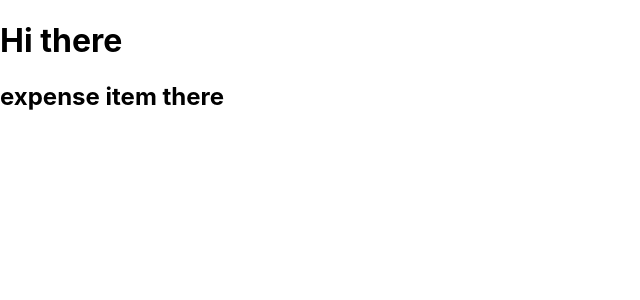
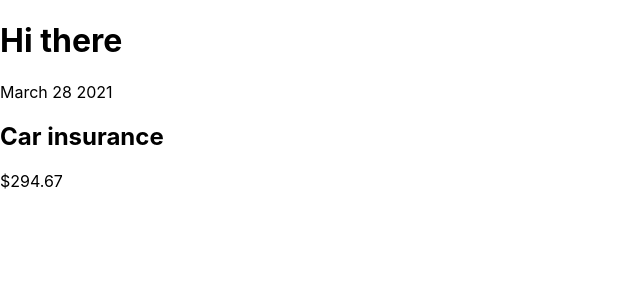
Before and after one commit to imran-farooq7/expense-tracker, a React (Create React App) app: page / in a window 1280 px wide. Shown: the top 300 px of the page, without its empty margins (0-640 px from the left). Built offline with nearby package versions, Linux system fonts and the light colour scheme.

Commit message:
Expense item component updated

```diff
--- a/src/components/ExpenseItem.js
+++ b/src/components/ExpenseItem.js
@@ -1,4 +1,12 @@
 function ExpenseItem() {
-    return <h2>expense item there</h2>;
+    return (
+			<div>
+				<div>March 28 2021</div>
+				<div>
+					<h2>Car insurance</h2>
+				</div>
+				<div>$294.67</div>
+			</div>
+		);
 }
 export default ExpenseItem;
```
